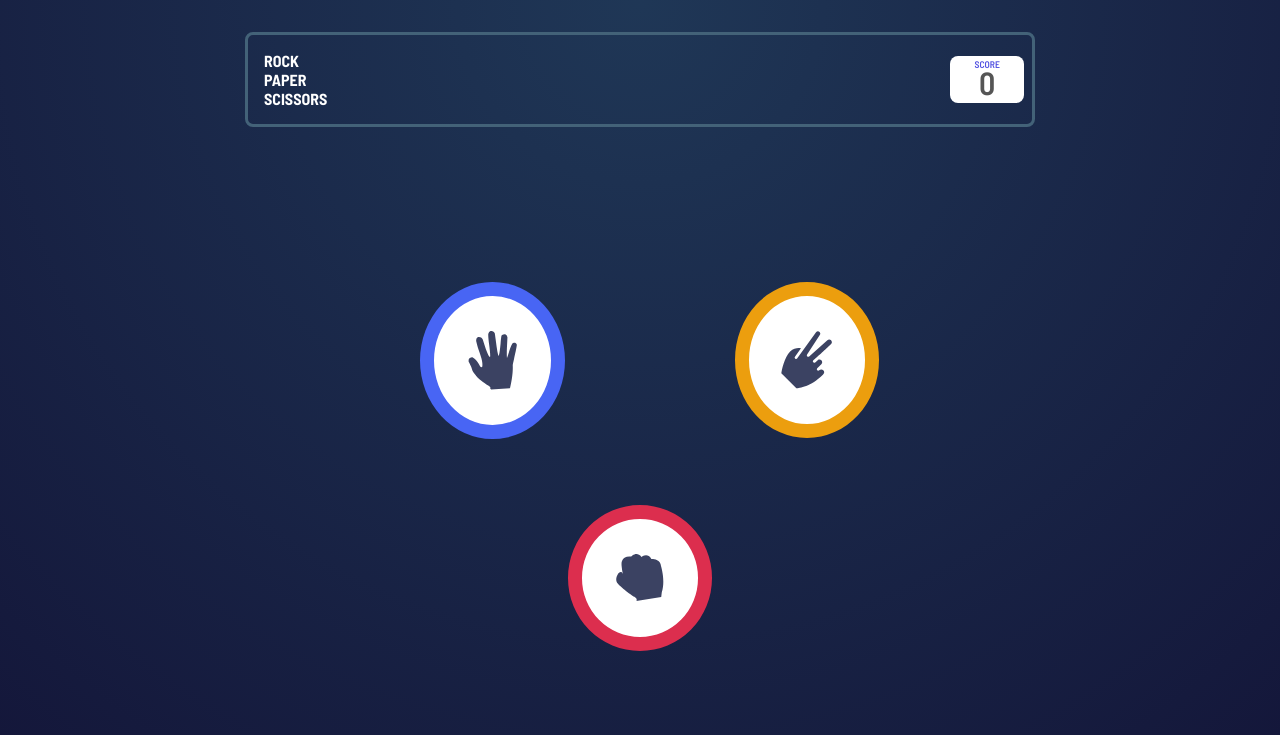
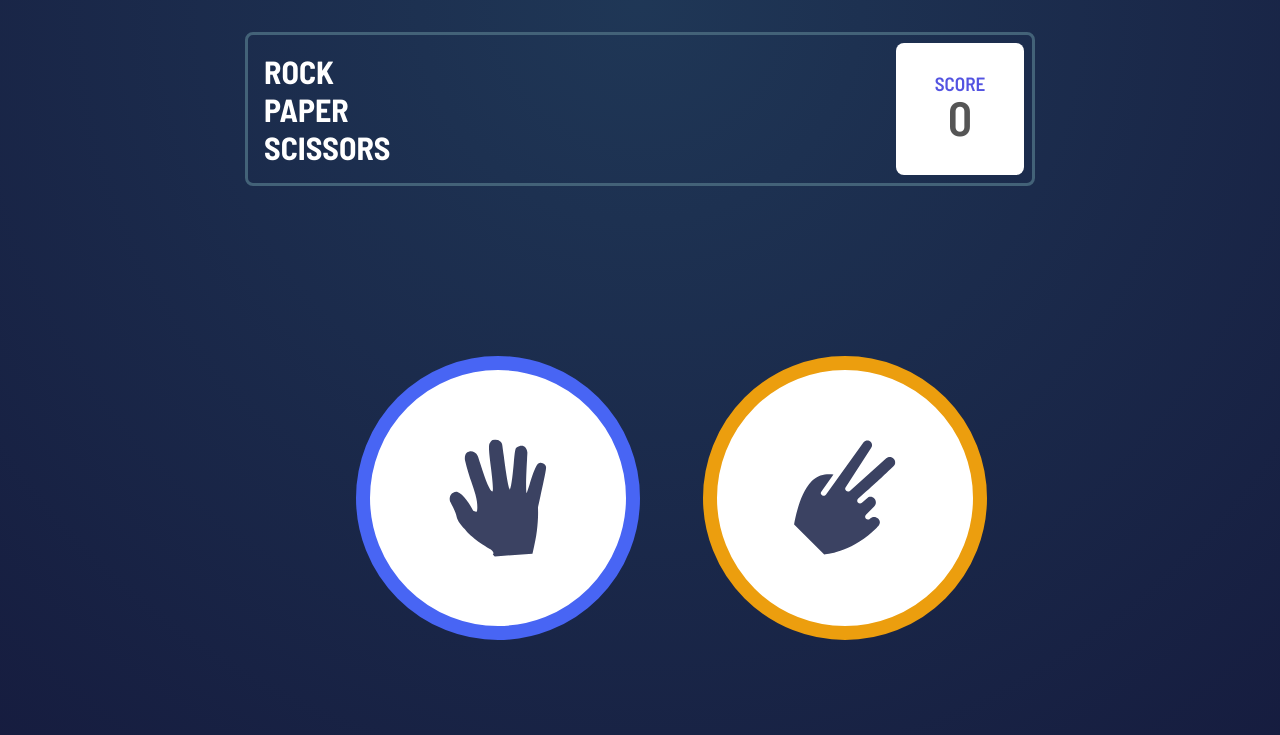
Before and after one commit to oavaDev/Rock-paper-Scissors, a React (Create React App) app: page / in a window 1280 px wide. Shown: the top 735 px of the page. Built offline with nearby package versions, Linux system fonts and the light colour scheme.

Commit message:
almost finished

```diff
--- a/src/App.css
+++ b/src/App.css
@@ -48,6 +48,8 @@ body{
   align-items: center;
   background-color: rgb(255, 255, 255);
   flex-direction: column;
+  min-height: 3rem;
+  justify-content: center;
 }
 .Header__label  span{
   margin: -0.2rem;
@@ -86,6 +88,7 @@ body{
 
 .Game button{
   width: 10.2rem;
+  min-height: 12.2rem;
   background-color: transparent;
   border : none;
 }
@@ -104,3 +107,35 @@ body{
   color: white;
   font-size: 3rem;
 }
+
+
+
+
+@media only screen and (min-width: 800px) {
+  .Header__title{
+    font-size: 2rem;
+  }
+  .Header__label{
+    display: flex;
+    width: 4rem;
+    padding:2rem;
+    border-radius: 0.5rem;
+    font-family: "Barlow Semibold";
+    align-items: center;
+    background-color: rgb(255, 255, 255);
+    flex-direction: column;
+    min-height: 3rem;
+    justify-content: center;
+  }
+  .Header__label  span{
+    font-size: 1.2rem;
+  }
+  .Header__label span:last-child{
+    font-size: 3rem;
+  }
+
+.Game button{
+  width: 16.2rem;
+  min-height: 20.2rem;
+}
+}
--- a/src/App.tsx
+++ b/src/App.tsx
@@ -56,7 +56,7 @@ function App() {
     }
     setTimeout(() => {
       setHomeValue('');
-    }, 4000);
+    }, 2000);
   };
   return (
     <div className='App'>
--- a/src/styles/Select.module.css
+++ b/src/styles/Select.module.css
@@ -2,3 +2,14 @@
     background-color: rgb(255, 255, 255);
     border-radius: 50%;
 }
+@media only screen and (min-width: 800px) {
+    .Select__body {
+        background-color: rgb(255, 255, 255);
+        border-radius: 50%;
+        width: 14rem;
+        height: 14rem;
+    }
+    .Select__body svg{
+        transform: scale(2);
+    }
+}
```
